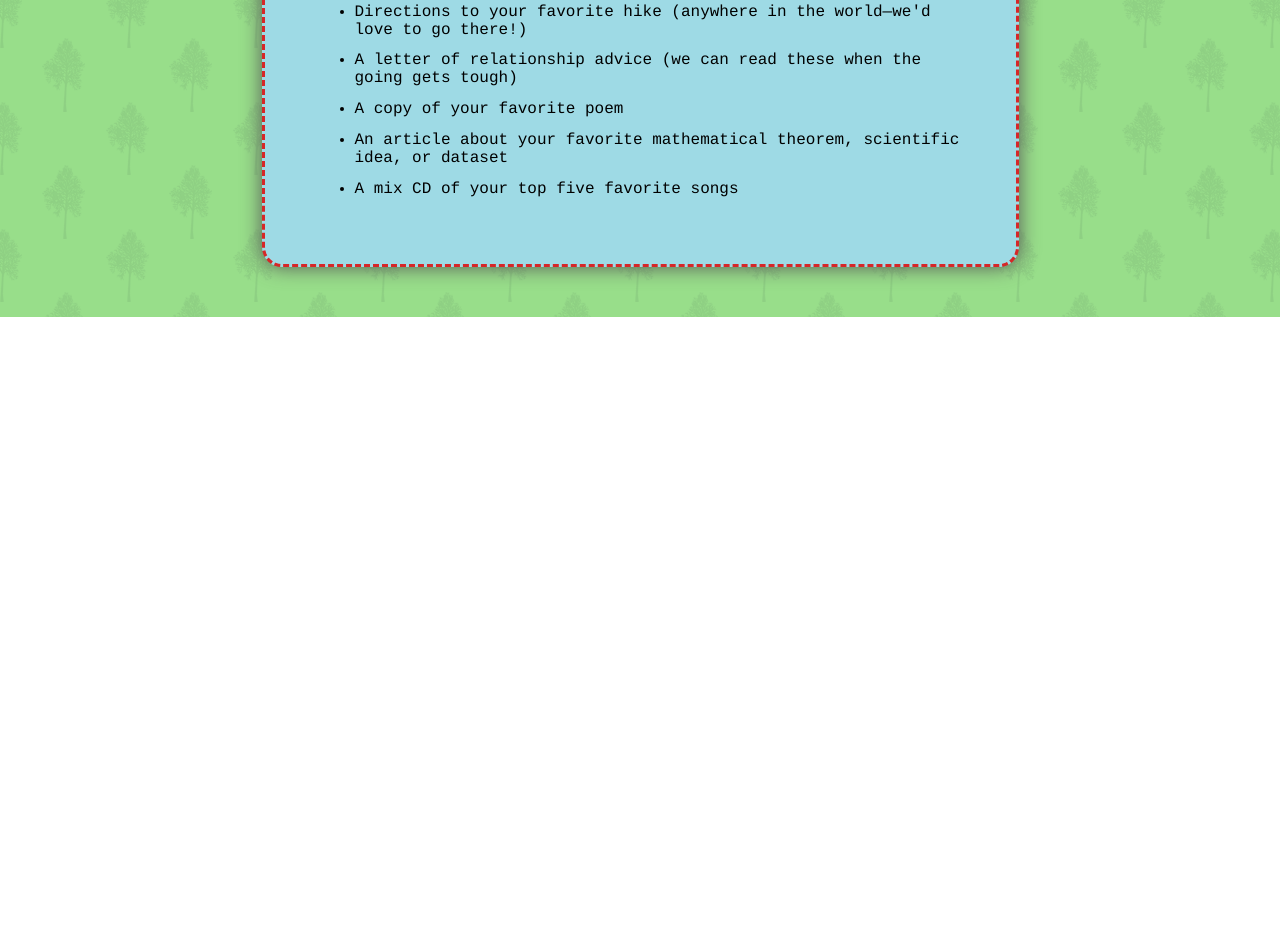
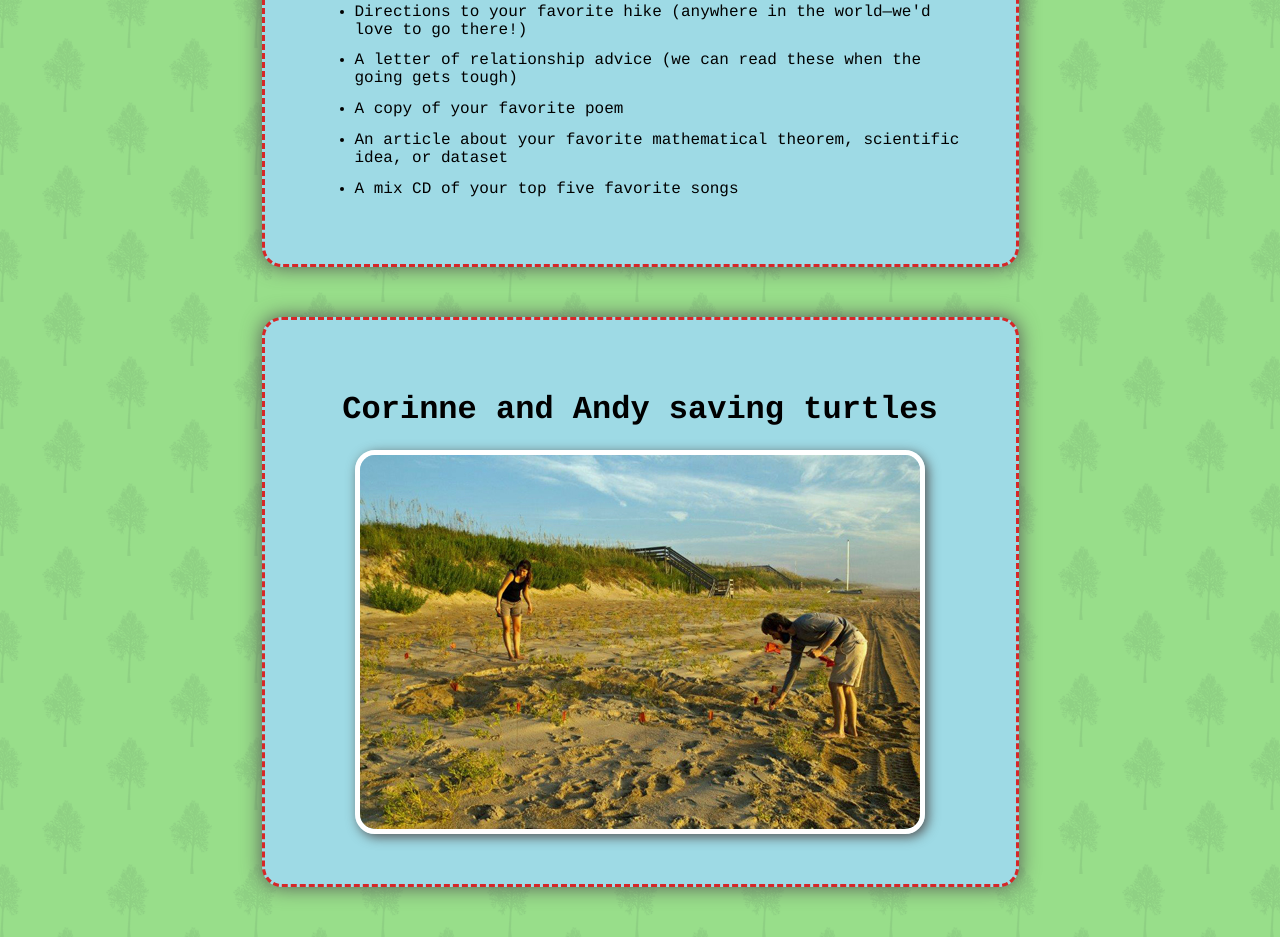
Before and after one commit to andy-esch/weddingwebsite, a plain HTML site: page index.html in a window 1280 px wide. Shown: the part 5831-6768 px from the top of the page. Before the commit the page ends 6148 px from the top, so only its background shows below. Drawn offline with Linux system fonts and the light colour scheme; a web font is replaced by a local one.

Commit message:
saving turtles

```diff
--- a/index.html
+++ b/index.html
@@ -150,5 +150,10 @@
 </ul>
 </div>
 
+<div class="container" style="height: 100%" id="extras">
+    <h1 style="text-align: center;">Corinne and Andy saving turtles</h1>
+<img src="corinne_andy_turtles.jpg" class="mainimage" alt="Corinne and Andy saving turtles" title="Corinnne and Andy saving turtles" />
+</div>
+
 </body>
 </html>
```
Also changed, not shown: corinne_andy_turtles.jpg (added).
